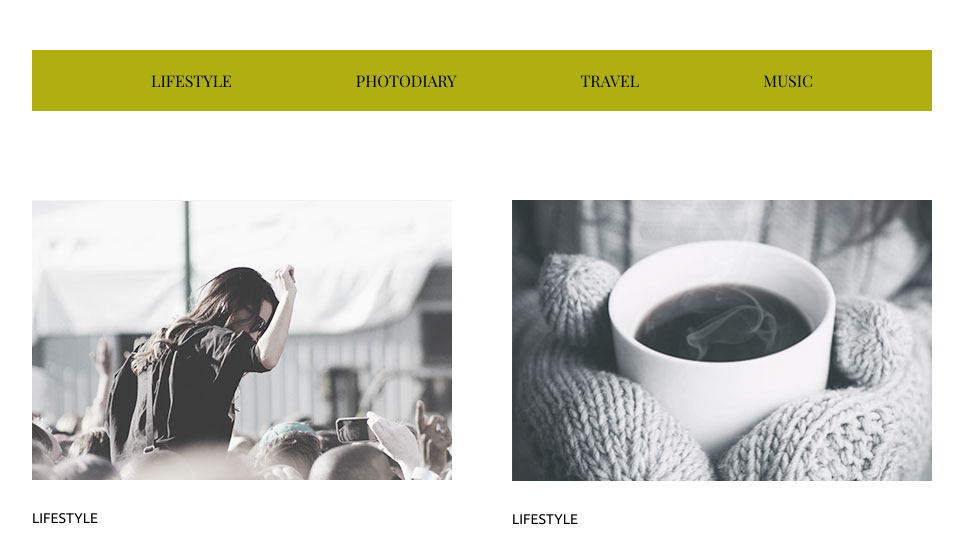
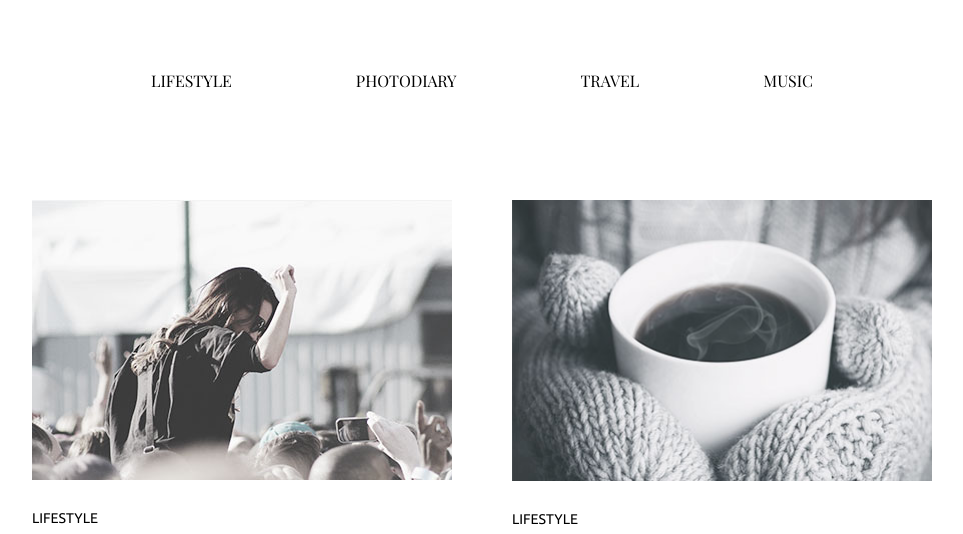
Before and after one commit to OlgaM88/goit-fe-course, a plain HTML site: page html-css/modul3/index.html in a window 1280 px wide. Shown: the top 534 px of the page, without its empty margins (158-1121 px from the left). Drawn offline with nearby package versions, Linux system fonts and the light colour scheme; a web font is replaced by a local one.

Commit message:
second commit

```diff
--- a/html-css/modul3/styles.css
+++ b/html-css/modul3/styles.css
@@ -23,7 +23,6 @@ html {
  .nav{
     width: 900px;
     text-align: center;
-    background-color: rgb(175, 175, 18);
     margin: 0 auto;
     padding-top: 20px;
     padding-bottom: 20px;
```
